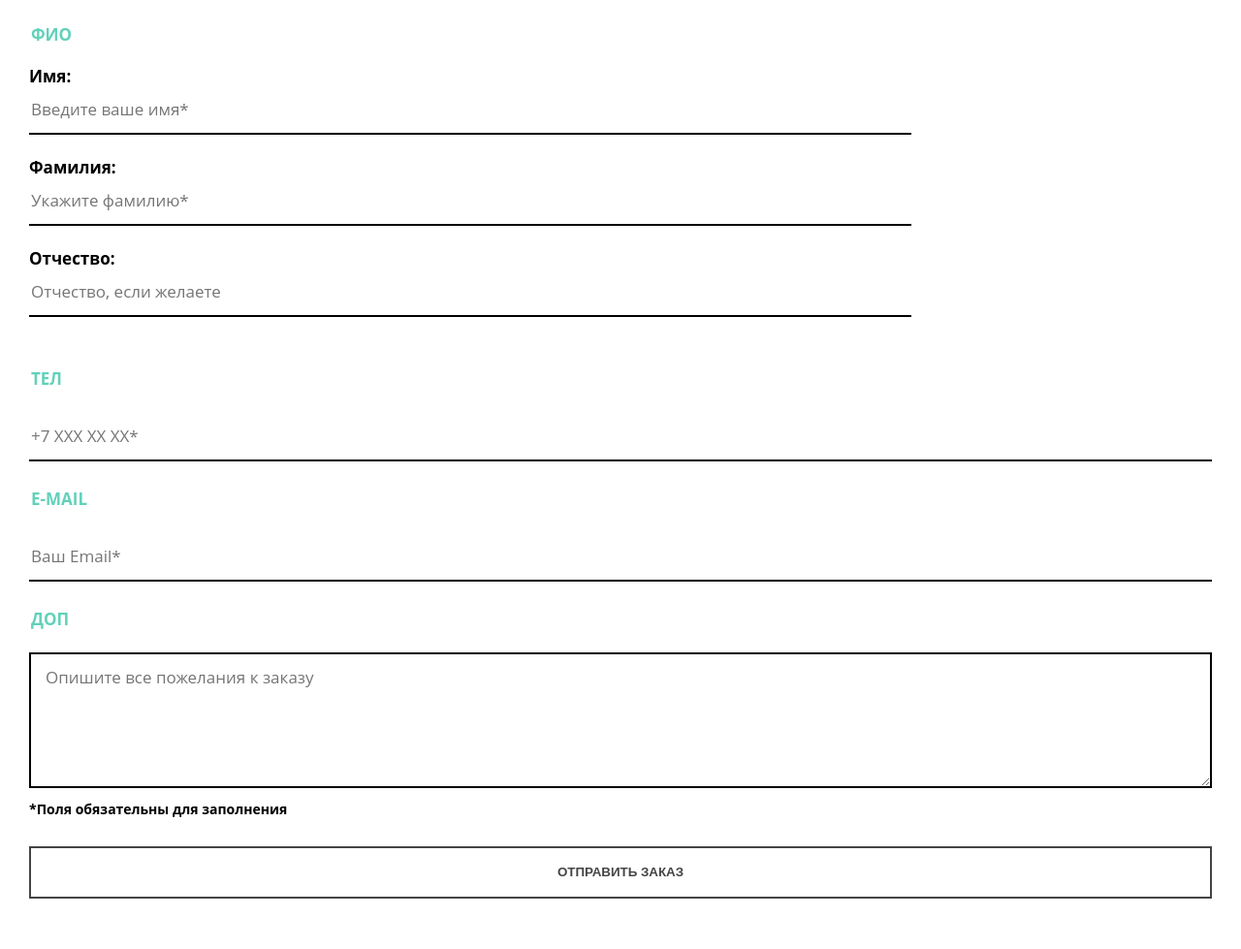
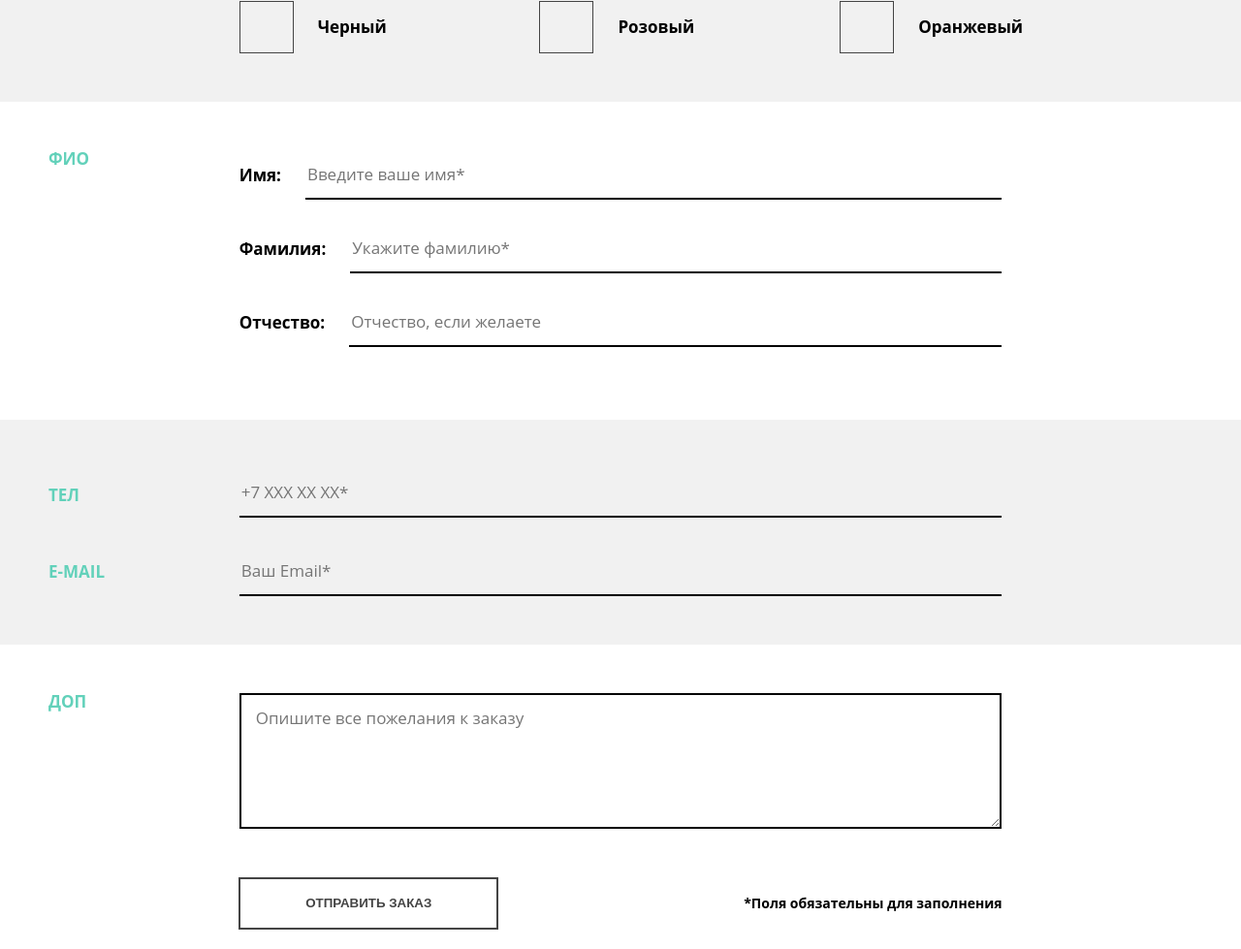
Before and after one commit to vadimvildanov/359729-mishka, a website: page form.html in a window 1280 px wide. Shown: the part 998-1977 px from the top of the page at 97% size. Drawn offline with nearby package versions, Linux system fonts and the light colour scheme; files that its build step writes are made by us from their sources.

Commit message:
adaptive form

```diff
--- a/form.html
+++ b/form.html
@@ -33,24 +33,24 @@
         <h1 class="page-title">Вязание на заказ</h1>
         <p class="form-main__slogan">Мы будем рады воплотить в жизнь ваши пожелания! Заполните простую форму заказа и мы свяжемся с вами, чтобы уточнить детали.</p>
         <form action="" class="order">
-      <fieldset class="order-fieldset">
-        <legend class="order-fieldset__title">Тип</legend>
+            <div class="order-fieldset">
+                <div class="order-fieldset__title">Тип</div>
                 <input id="type-accessories" type="radio" name="type" class="order__type-input">
                 <input id="type-toys" type="radio" name="type" class="order__type-input">
                 <div class="order-fieldset__wrapper">
                     <label for="type-accessories" class="order__radio">Аксессуар для интерьера</label>
                     <label for="type-toys" class="order__radio">Детская игрушка</label>
                 </div>
-      </fieldset>
-      <fieldset class="order-fieldset">
-        <legend class="order-fieldset__title">Цвет</legend>
+            </div>
+            <div class="order-fieldset">
+                <div class="order-fieldset__title">Цвет</div>
                 <input type="checkbox" class="order__color-input" name="color-white">
                 <input type="checkbox" class="order__color-input" name="color-grey">
                 <input type="checkbox" class="order__color-input" name="color-tiffany">
                 <input type="checkbox" class="order__color-input" name="color-black">
                 <input type="checkbox" class="order__color-input" name="color-pink">
                 <input type="checkbox" class="order__color-input" name="color-orange">
-        <div class="order-fieldset__wrapper">
+                <div class="order-fieldset__wrapper order-fieldset__wrapper--color">
                     <label for="color-white" class="order__color">Белый</label>
                     <label for="color-grey" class="order__color">Серый</label>
                     <label for="color-tiffany" class="order__color">«Тиффани»</label>
@@ -58,36 +58,41 @@
                     <label for="color-pink" class="order__color">Розовый</label>
                     <label for="color-orange" class="order__color">Оранжевый</label>
                 </div>
-      </fieldset>
-      <fieldset class="order-fieldset">
-        <legend class="order-fieldset__title">ФИО</legend>
+            </div>
+            <div class="order-fieldset">
+                <div class="order-fieldset__title">ФИО</div>
                 <div class="order-fieldset__wrapper">
                     <label class="order__name">Имя:
-          <input type="text" class="order__name-input" placeholder="Введите ваше имя*"></label>
+                        <input type="text" class="order__name-input" placeholder="Введите ваше имя*">
+                    </label>
                     <label class="order__name">Фамилия:
-          <input type="text" class="order__name-input" placeholder="Укажите фамилию*"></label>
+                        <input type="text" class="order__name-input" placeholder="Укажите фамилию*">
+                    </label>
                     <label class="order__name">Отчество:
-          <input type="text" class="order__name-input" placeholder="Отчество, если желаете"></label>
+                        <input type="text" class="order__name-input" placeholder="Отчество, если желаете">
+                    </label>
                 </div>
-      </fieldset>
-      <fieldset class="order-fieldset">
-        <legend class="order-fieldset__title">Тел</legend>
+            </div>
+            <div class="order-fieldset order-fieldset--contacts">
+                <div class="order-fieldset__title order-fieldset__title--contacts">Тел</div>
                 <input type="tel" class="order__tel" placeholder="+7 ХХХ ХХ ХХ*">
-      </fieldset>
-      <fieldset class="order-fieldset">
-        <legend class="order-fieldset__title">e-mail</legend>
+                <div class="order-fieldset__title order-fieldset__title--contacts order-fieldset__title--email">e-mail</div>
                 <input type="email" class="order__email" placeholder="Ваш Email*">
-      </fieldset>
-      <fieldset class="order-fieldset">
-        <legend class="order-fieldset__title">Доп</legend>
+            </div>
+            <div class="order-fieldset">
+                <div class="order-fieldset__title">Доп</div>
+                <div class="order-fieldset__wrapper">
                     <textarea class="order__comment" placeholder="Опишите все пожелания к заказу"></textarea>
-      </fieldset>
-      <p class="order__required">*Поля обязательны для заполнения
+                </div>
+            </div>
+            <footer class="order__required">
+                <div class="order__text">*Поля обязательны для заполнения</div>
                 <button type="submit" class="btn btn--form">Отправить заказ</button>
-      </p>
+            </footer>
         </form>
     </main>
     <footer class="page-footer">
+        <div class="logo-footer"><img src="img/logo-mobile.svg"></div>
         <ul class="social">
             <li class="social__item"><a href="#" class="social__link social__link--insta">Мы в Instagram</a></li>
             <li class="social__item"><a href="#" class="social__link social__link--fb">Мы в Facebook</a></li>
--- a/sass/btn.scss
+++ b/sass/btn.scss
@@ -37,6 +37,11 @@
       width: 45%;
       margin-right: 55%;
     }
+    &--form {
+      order: -1;
+      width: 34%;
+      margin-top: 0;
+    }
   }
 }
 
--- a/sass/logo.scss
+++ b/sass/logo.scss
@@ -5,14 +5,7 @@
 @media (min-width: 768px) {
 	.logo {
 		margin-left: 0;
-		margin-right: auto;
-		width: 47%;
-		position: absolute;
-		left: 50px;
-		top: 20px;
 	}
 	.logo > img {
-		background: black;
-		fill: white;
 	}
 }
--- a/sass/main-nav.scss
+++ b/sass/main-nav.scss
@@ -22,8 +22,6 @@
 
 @media (min-width: 768px) {
   .main-nav {
-    max-width: 9999px;
-    width: 100%;
     margin: 0;
   }
   .main-nav__toggle {
--- a/sass/order-fieldset.scss
+++ b/sass/order-fieldset.scss
@@ -34,18 +34,49 @@
 @media (min-width: 768px) {
   .order-fieldset {
     flex-direction: row;
+    padding: 50px;
+    margin-top: 0;
+    &:nth-child(even) {
+      background: #f1f1f1;
+    }
+    &--contacts {
+      flex-wrap: wrap;
+    }
   }
   .order-fieldset__title {
     width: 25%;
     display: block;
+    flex-shrink: 0;
 
     &::after {
       display: none;
+    }
+    &--contacts {
+      align-self: center;
+    }
+    &--email {
+      margin-bottom: 0;
     }
   }
   .order-fieldset__wrapper {
     display: flex;
     flex-direction: row;
     flex-wrap: wrap;
+    justify-content: space-between;
+    flex-grow: 2;
   }
 }
+
+@media (min-width: 1150px) {
+  .order-fieldset__title {
+    width: 16.666%;
+  }
+  .order-fieldset__wrapper {
+    width: 66.666%;
+    flex-grow: 0;
+
+    &--color {
+      width: 75%;
+    }
+  }
+}
--- a/sass/order.scss
+++ b/sass/order.scss
@@ -64,6 +64,8 @@
   margin-top: 15px;
   font: inherit;
   font-weight: normal;
+  background: transparent;
+  margin-bottom: 20px;
 
   &::placeholder {
   font: inherit;
@@ -81,9 +83,80 @@
 }
 
 .order__required {
+  margin-top: 0;
   padding-left: 30px;
   padding-right: 30px;
   margin-bottom: 55px;
   font-size: 14px;
   line-height: 16px;
 }
+
+
+@media (min-width: 768px) {
+  .order__radio {
+    width: 100%;
+
+    &::before {
+      width: 52px;
+      height: 52px;
+    }
+  }
+  .order__color {
+    width: 48%;
+
+    &::before {
+      width: 54px;
+      height: 52px;
+    }
+  }
+  .order__name-input,
+  .order__tel,
+  .order__email {
+  margin-bottom: 0;
+  }
+  .order__tel,
+  .order__email {
+    width: 75%;
+    flex-grow: 2;
+  }
+  .order__tel {
+    margin-bottom: 30px;
+  }
+  .order__required {
+    display: flex;
+    justify-content: space-between;
+    align-items: center;
+    padding-left: 50px;
+    padding-right: 50px;
+  }
+  .order__text {
+    max-width: 50%;
+  }
+}
+
+@media (min-width: 1150px) {
+  .order__color {
+    width: 30%;
+  }
+  .order__required {
+    width: 61.5%;
+    margin-left: auto;
+    margin-right: auto;
+    padding: 0;
+  }
+  .order__name {
+    display: flex;
+    align-items: center;
+  }
+  .order__name-input {
+    margin-left: 25px;
+    flex-grow: 2;
+  }
+  .order__tel,
+  .order__email {
+    width: 66.666%;
+    flex-grow: 0;
+    margin-right: 30px;
+  }
+
+}
```
Also changed, not shown: index.html (+8 -10 lines). Lines whose indentation alone changed are shown as unchanged.
